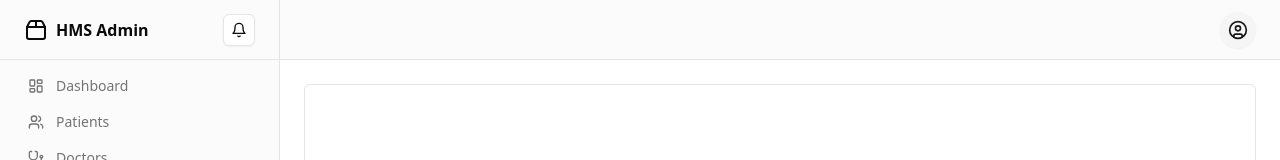
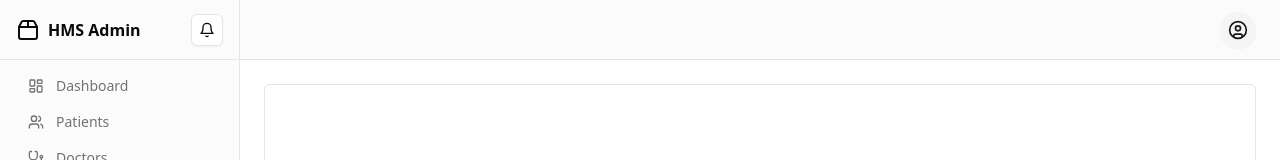
Before and after one commit to vijaysaiy/hm_admin_fe, a React (Vite) app: page / in a window 1280 px wide. Shown: the top 160 px of the page. Built offline with nearby package versions, Linux system fonts and the light colour scheme.

Commit message:
Reduced side bar width

```diff
--- a/src/layouts/MainLayout.tsx
+++ b/src/layouts/MainLayout.tsx
@@ -55,10 +55,10 @@ const navItems = [
 const DashboardLayout = () => {
   const location = useLocation();
   return (
-    <div className="grid min-h-screen w-full md:grid-cols-[220px_1fr] lg:grid-cols-[280px_1fr]">
+    <div className="grid min-h-screen w-full md:grid-cols-[220px_1fr] lg:grid-cols-[240px_1fr]">
       <div className="hidden border-r bg-muted/40 md:block">
         <div className="flex h-full max-h-screen flex-col gap-2">
-          <div className="flex h-14 items-center border-b px-4 lg:h-[60px] lg:px-6">
+          <div className="flex h-14 items-center border-b px-4 lg:h-[60px] lg:px-4">
             <Link to="/" className="flex items-center gap-2 font-semibold">
               <Package2 className="h-6 w-6" />
               <span className="">HMS Admin</span>
```
